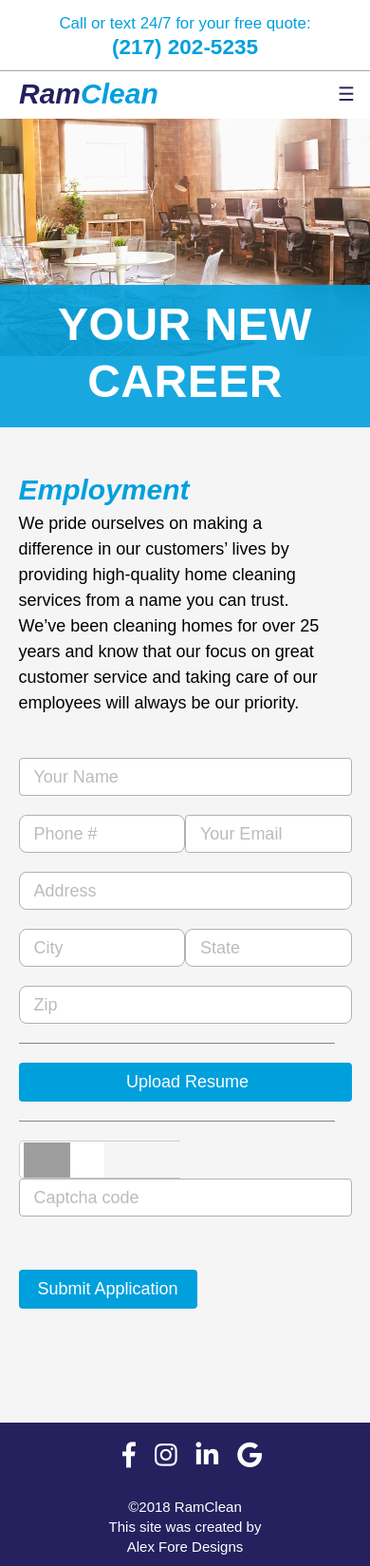
After one commit to alx4567/ramclean, a PHP site: page /employment.php in a window 390 px wide. The commit adds this page. Shown: the whole page at 95% size. Run offline with PHP 8.4, Linux system fonts and the light colour scheme; some libraries are stand-ins or nearby versions; some web fonts are replaced; grey boxes are pictures that could not be loaded.

Commit message:
added employment page html and css

```diff
--- /dev/null
+++ b/assets/employment.css
@@ -0,0 +1,249 @@
+.request-container {
+    display: flex;
+    flex-direction: column;
+    margin-top: 100px;
+}
+
+.request-banner {
+    width: 100%; height: 400px;
+    background-image: url("../img/chooseUs-banner.jpg");
+    background-size: cover;
+    background-repeat: no-repeat;
+    background-position: center;
+    z-index: -2;
+}
+
+.blue-box {
+    width: 100%; height: 200px;
+    min-width: 720px;
+    margin: 300px 0 0;
+    background-color: rgba(0, 160, 221, 0.9);
+}
+
+h1 {
+    color: #fff;
+    letter-spacing: .01em;
+    line-height: 1.25em;
+}
+
+.banner-text,
+.request-main-container {
+    width: 90%;
+    max-width: 1500px;
+    margin: 0 auto;
+}
+
+.banner-text {
+    display: flex;
+    margin-top: -250px;
+    z-index: 5;
+    justify-content: space-between;
+}
+
+.banner-text h1 {
+    display: inline-block;
+    vertical-align: middle;
+    margin-top: 25px;
+}
+
+.banner-title-logo {
+    display: inline-block;
+    vertical-align: middle;
+
+    height: 275px;
+    margin-left: 25px;
+}
+
+.request-main-container {
+    display: flex;
+    justify-content: space-between;
+
+    margin-top: 175px;
+}
+
+.request-text-container {
+    flex: 1;
+    font-size: 3em;
+    line-height: 1.5em;
+}
+
+.request-text-container p {
+    width: 80%;
+}
+
+.form-container {
+    flex: 2;
+    margin: 0 auto 100px auto;
+    max-width: 950px;
+}
+
+input, textarea {
+    height: 50px;
+    width: 100%;
+    margin: 0 0 0 0;
+
+    border: 1px solid #b1b1b1;
+    -webkit-border-radius: 8px;
+    -moz-border-radius: 8px;
+    border-radius: 8px;
+}
+
+.window-option-container,
+.pets-option-container,
+.address-container,
+.contact-container,
+.cleaning-container,
+.aquaria_captcha {
+    display: flex;
+}
+
+.window-option-container div,
+.pets-option-container div,
+.address-container section,
+.contact-container section,
+.cleaning-container div,
+.captcha-image,
+.aquaria_captcha input {
+    flex: 1;
+}
+
+textarea {
+    height: 100px;
+    padding: 10px;
+    z-index: 1;
+}
+
+form p {
+    font-size: 15px;
+    color: #000;
+}
+
+.form-container h2 {
+    color: #00a0dd;
+    font-size: 5em;
+    line-height: 1.5em;
+    font-weight: 700;
+    margin: -7px 0 0 0;
+}
+
+.btn {
+    background-color: #00a0dd;
+    color: #fff;
+    margin-top: 36px;
+    padding: 10px 20px;
+    border: none;
+    cursor: pointer;
+}
+
+.attach_bt {
+    margin:0;
+    width: 100%;
+}
+
+input[type="text"], input[type="email"] {
+    font-size: 18px !important;
+}
+
+.form-container p {
+    width: 95%;
+    font-size: 3em;
+    line-height: 1.5em;
+}
+
+
+
+
+
+
+
+@media screen and (max-width: 1050px) {
+    .content, .request-container {
+        margin-top: 0;
+    }
+
+    .request-main-container {
+        flex-direction: column;
+    }
+
+    .request-text-container {
+        margin-bottom: 75px;
+    }
+
+    .request-text-container p {
+        width: 100%;
+    }
+
+    .request-text-container p strong {
+        font-size: 1.25em;
+    }
+}
+
+@media screen and (max-width: 875px) {
+    .blue-box,
+    .con-banner .blue-box {
+        height: 175px;
+    }
+
+    .banner-text {
+        margin-top: -200px;
+    }
+
+    .banner-title-logo {
+        height: 225px;
+    }
+
+    .banner-text h1 {
+        font-size: 9.75em;
+        letter-spacing: .01em;
+        margin-top: 15px;
+    }
+
+    .blue-box {
+        min-width: 0;
+    }
+}
+
+@media screen and (max-width: 650px) {
+    .banner-title-logo {
+        display: none;
+    }
+
+    .banner-text h1 {
+        width: 100%;
+        text-align: center;
+    }
+}
+
+@media screen and (max-width: 575px) {
+    .request-banner {
+        height: 300px;
+    }
+
+    .banner-text {
+        margin-top: -158px;
+    }
+
+    .banner-text h1 {
+        font-size: 8em;
+        letter-spacing: .01em;
+        margin: 0;
+    }
+
+    .blue-box {
+        height: 150px;
+        margin-top: 225px;
+    }
+
+    .request-main-container {
+        margin-top:125px;
+    }
+
+    .city-state-container, .zip-phone-container,
+    .bed-bath-container {
+        flex-direction: column;
+    }
+
+    .city, .zip, .bedroom {
+        margin-right: 0;
+    }
+}
--- /dev/null
+++ b/employment.php
@@ -0,0 +1,136 @@
+<?php
+
+    define("TITLE", "Service Request | RamClean Cleaning Services");
+    $page = "employment";
+    include('includes/header.php');
+
+?>
+
+<div class="request-container">
+
+    <section class="request-banner">
+        <div class="blue-box"></div>
+        <div class="banner-text">
+            <h1>YOUR NEW<br>CAREER</h1>
+            <img src="img/ramclean-logo-banner.png" alt="RamClean logo" class="banner-title-logo" />
+        </div>
+    </section> <!-- res-banner -->
+
+
+    <div class="request-main-container" >
+
+
+        <div class="form-container">
+
+            <h2>Employment</h2>
+            <p>
+                We pride ourselves on making a difference in our customers’ lives by providing
+                high-quality home cleaning services from a name you can trust. We’ve been
+                cleaning homes for over 25 years and know that our focus on great customer
+                service and taking care of our employees will always be our priority.
+            </p>
+
+            <!--Contact Form-->
+            <div id="aquaria_form_alert" class="alert" role="alert" style="font-size: 14px;">
+                <strong></strong> <span></span>
+            </div>
+            <form role="form" class="aquaria_form" onsubmit="return false">
+                <section id="aquaria_module_1" class="aquaria_title aquaria_module" style="margin-bottom: 20px;">
+                </section>
+
+                <!-- Name -->
+                <section id="aquaria_module_3" class="input-group aquaria_module" style="margin-bottom: 20px;">
+                    <input type="text" name="Name" data-validation="empty-value" data-err-msg="Please enter name" class="form-control" placeholder="Your Name" style="font-size: 14px; height: 40px; border-radius: 4px;">
+                </section>
+
+                <div class="contact-container">
+                    <!-- Phone -->
+                    <section id="aquaria_module_17" class="input-group aquaria_module col-sm-6">
+                        <input type="text" name="Phone_num" data-validation="empty-value" data-err-msg="Please Enter Phone Number" class="form-control" placeholder="Phone #">
+                    </section>
+
+                    <!-- Email -->
+                    <section id="aquaria_module_2" class="input-group aquaria_module col-sm-6" style="margin-bottom: 20px;">
+                        <input type="email" name="Email" data-validation="email" data-err-msg="Incorect email address" class="form-control" placeholder="Your Email" style="font-size: 14px; height: 40px; border-radius: 4px;">
+                    </section>
+                </div>
+
+                <!-- Address -->
+                <section id="aquaria_module_18" class="input-group aquaria_module col-sm-12" style="float: left !important;">
+                    <input type="text" name="Address" data-validation="empty-value" data-err-msg="Please Enter Address" class="form-control" placeholder="Address">
+                </section>
+
+                <div class="contact-container">
+                    <!-- City -->
+                    <section id="aquaria_module_19" class="input-group aquaria_module col-sm-6">
+                        <input type="text" name="Random_19" data-validation="empty-value" data-err-msg="Please Enter City" class="form-control" placeholder="City">
+                    </section>
+
+                    <!-- State -->
+                    <section id="aquaria_module_20" class="input-group aquaria_module col-sm-6">
+                        <input type="text" name="State" data-validation="empty-value" data-err-msg="Please Enter State" class="form-control" placeholder="State">
+                    </section>
+                </div>
+
+                <!-- Zip -->
+                <section id="aquaria_module_21" class="input-group aquaria_module col-sm-6">
+                    <input type="text" name="Zip" data-validation="empty-value" data-err-msg="Please Enter Zip" class="form-control" placeholder="Zip">
+                </section>
+
+                <!-- HR -->
+                <section id="aquaria_module_22" class="input-group aquaria_module col-sm-12">
+                    <p class="separ"></p>
+                </section>
+
+                <!-- Resume -->
+                <section id="aquaria_module_11" class="input-group aquaria_module col-sm-12" style="margin-bottom: 20px;">
+                    <button class="btn btn-lg btn-block  btn-primary attach_bt" style="font-size: 18px; border-radius: 4px;">
+                        <i class="fa fa-cloud-upload"></i>
+                        <span class="attach_h">Upload Resume</span>
+                    </button>
+                    <input style="display: none; font-size: 14px; height: 40px; border-radius: 4px;" class="form-control attach" name="attach_name_1" type="file">
+                </section>
+
+                <!-- HR -->
+                <section id="aquaria_module_8" class="input-group aquaria_module col-sm-12" style="margin-bottom: 20px;">
+                    <p class="separ" style="font-size: 14px;"></p>
+                </section>
+
+                <!-- CAPTCHA -->
+                <section id="aquaria_captcha" class="input-group aquaria_module col-sm-6" style="margin-bottom: 20px;">
+                    <span class="aquaria_captcha_addon"><img id="aquaria_captcha_pic" src="captcha/captcha.php"></span>
+                    <i class="fa fa-refresh" onclick="aquariaFormBuilder.ressetCaptcha(true)"></i>
+                    <input id="aquaria_captcha-form" type="text" data-validation="empty-value" data-err-msg="Please enter captcha code" class="form-control" placeholder="Captcha code" name="aquaria_captcha-form" autocomplete="off" style="font-size: 14px; height: 40px; border-radius: 4px;">
+                </section>
+
+                <!-- Submit -->
+                <section id="aquaria_form_submit" class="input-group aquaria_module col-sm-5" style="float: right !important;">
+                    <button class="btn btn-lg btn-primary btn-block" data-loading-text="Sending ..." autocomplete="off" type="submit" style="font-size: 18px; border-radius: 4px;">Submit Application</button>
+                </section>
+            </form>
+            <!--End contact Form-->
+        </div>
+
+
+
+    </div> <!-- request-main-container -->
+
+</div> <!-- request-container -->
+
+
+
+
+
+
+<script type="text/javascript" src="js/jquery.min.js"></script>
+<script type="text/javascript" src="js/bootstrap.min.js"></script>
+<script type="text/javascript" src="js/jquery.placeholder.js"></script>
+<script type="text/javascript" src="js/datetimepicker.min.js"></script>
+<script type="text/javascript" src="js/aquaria.form.js"></script>
+
+
+<?php
+
+include('includes/footer.php')
+
+?>
--- a/includes/arrays.php
+++ b/includes/arrays.php
@@ -20,6 +20,11 @@
                             slug    => "service-request.php",
                             title   => "REQUEST QUOTE",
                             name    => "quoteNav"
+                        ),
+                        array(
+                            slug    => "employment.php",
+                            title   => "EMPLOYMENT",
+                            name    => "employment"
                         )
                     );
 
--- a/includes/header.php
+++ b/includes/header.php
@@ -46,6 +46,17 @@
         gtag('js', new Date());
 
         gtag('config', 'UA-119956093-1');
+    </script>
+
+    <!-- Google Pixel for remarketing -->
+    <!-- Global site tag (gtag.js) - AdWords: 961567445 -->
+    <script async src="https://www.googletagmanager.com/gtag/js?id=AW-961567445"></script>
+    <script>
+        window.dataLayer = window.dataLayer || [];
+        function gtag(){dataLayer.push(arguments);}
+        gtag('js', new Date());
+
+        gtag('config', 'AW-961567445');
     </script>
 
     <!-- Facebook Pixel Code -->
--- a/service-request.php
+++ b/service-request.php
@@ -11,7 +11,7 @@
     <section class="request-banner">
         <div class="blue-box"></div>
         <div class="banner-text">
-            <h1>REQUEST A<br>QUOTE</h1>
+            <h1>Employment</h1>
             <img src="img/ramclean-logo-banner.png" alt="RamClean logo" class="banner-title-logo" />
         </div>
     </section> <!-- res-banner -->
```
Also changed, not shown: 1 other file.
